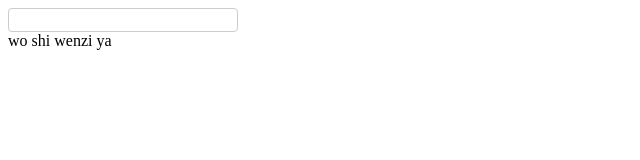
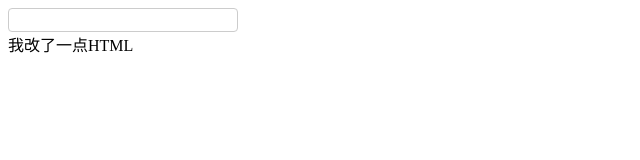
Before and after one commit to lin-li-jin/date-picker, a plain HTML site: page index.html in a window 1280 px wide. Shown: the full height of the page, 0-640 px from the left. Drawn offline with Linux system fonts and the light colour scheme.

Commit message:
我的日期控件
我把index.html改了一点文字

```diff
--- a/index.html
+++ b/index.html
@@ -19,7 +19,7 @@
 <body>
 	<input type="text" class="datepicker">
 	<div>
-		wo shi wenzi ya
+		我改了一点HTML
 	</div>
 
 	<script type="text/javascript">
```
